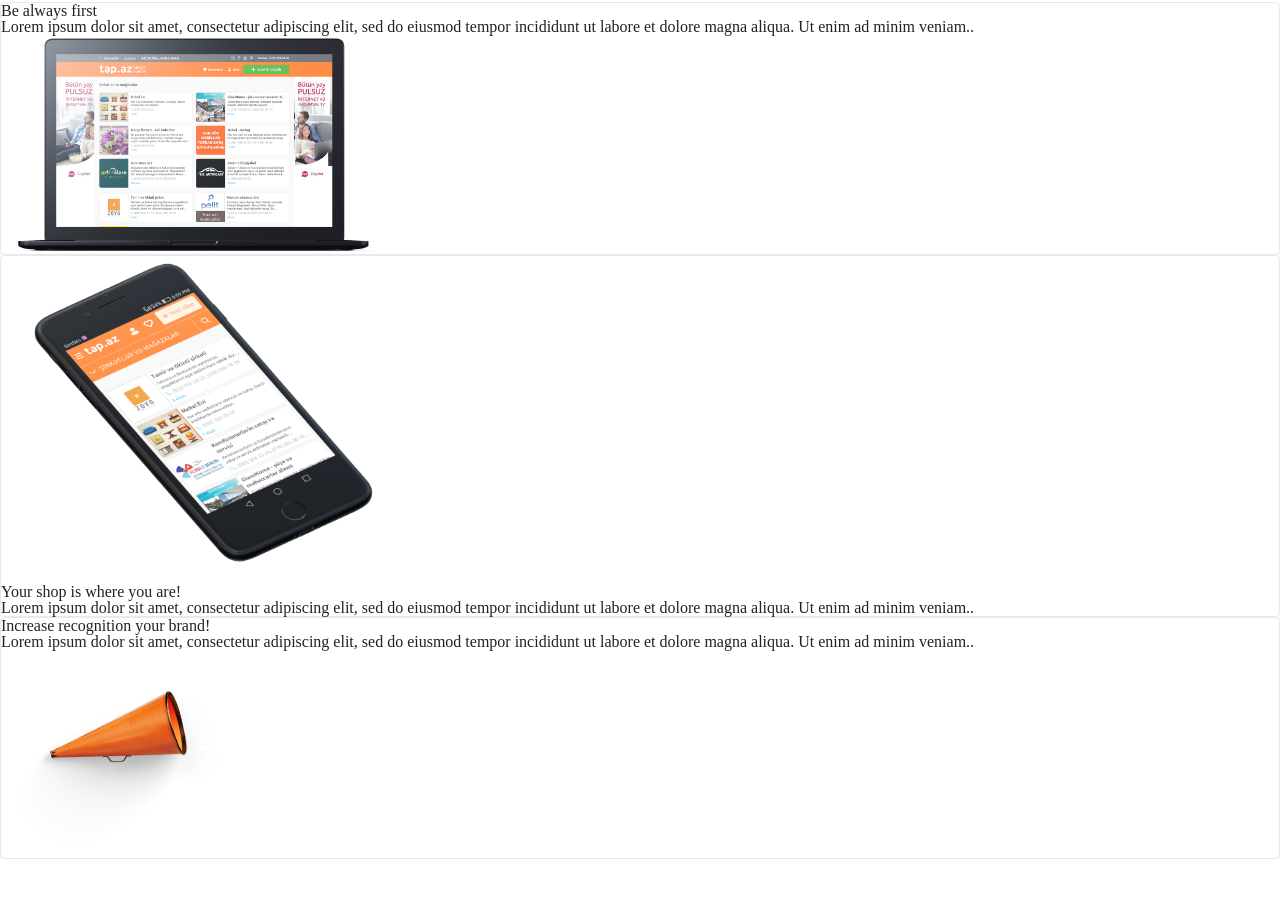
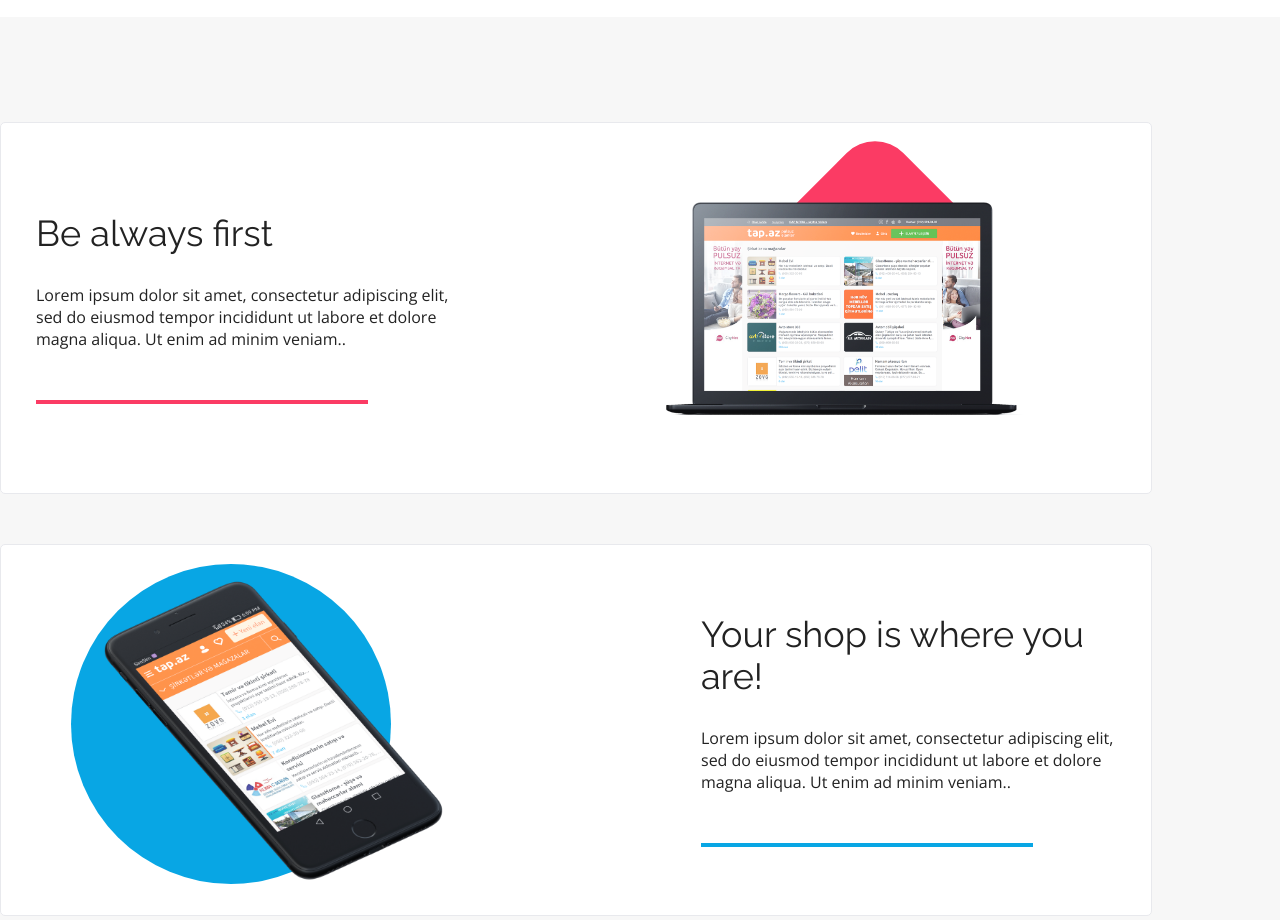
Before and after one commit to JetLag10/BestShop_project, a plain HTML site: page index.html in a window 1280 px wide. Shown: the part 1362-2282 px from the top of the page. Before the commit the page ends 2221 px from the top, so only its background shows below. Drawn offline with nearby package versions, Linux system fonts and the light colour scheme.

Commit message:
benefits added

```diff
--- a/CSS/style.css
+++ b/CSS/style.css
@@ -48,7 +48,8 @@ main{
     margin-top: 130px;
 }
 .sell_more_content h1{
-    font: normal 49px/57px Raleway;
+    font: 49px Raleway;
+    line-height: 57px;
     margin-bottom: 20px;
 }
 .sell_more_content p{
@@ -88,6 +89,7 @@ main{
     flex-direction: column;
     justify-content: center;
     align-items: center;
+    margin-bottom: 120px;
 }
 .stats_box .circle{
     width: 63px;
@@ -126,19 +128,127 @@ main{
     margin-top: 7px;
 }
 /*------------------BENEFITS------------------------*/
+/*dac wiecej boxow tej samej wartosci i zrobic np flex reverse itp*/
+
 .benefits_100vw{
     background: #F7F7F7;
     width: 100%;
-    margin-top: 105px;
+    display: flex;
+}
+.benefits{
+    box-sizing: border-box;
+    margin: 105px auto;
+    position: relative;
+   width: 100%;
 
 }
-.benefits{
-margin-top: 105px;
-}
 .benefits .benefit_box{
-    align-items: center;
     background: #FFFFFF;
     border: 1px solid #E8E9ED;
     border-radius: 5px;
+    display: flex;
+    justify-content: space-between;
+    align-items: center;
+    height: 370px;
+    z-index: 1;
+    margin-bottom: 50px;
+    max-width: 1150px;
+}
+.benefit_text{
+    margin: 70px 35px;
+    max-width: 415px;
+}
+.benefit_box:nth-of-type(1) .benefit_text::after{
+    content: "";
+    width: 328px;
+    border: 2px solid #FB3B64;
+    display: block;
+    margin-top: 50px;
+   }
+.benefit_box:nth-of-type(2) .benefit_text::after{
+    content: "";
+    width: 328px;
+    border: 2px solid #08a6e4;
+    display: block;
+    margin-top: 50px;
+}
+.benefit_box:nth-of-type(3) .benefit_text::after{
+    content: "";
+    width: 328px;
+    border: 2px solid #55DFB4;
+    display: block;
+    margin-top: 50px;
+}
+.benefit_box p{
+    font-family: open sans, sans-serif;
+    font-size: 16px;
+    line-height: 22px;
 
 }
+.benefit_box h2{
+    font: 36px Raleway;
+    margin-bottom: 30px;
+    line-height: 42px;
+}
+.benefit_box:nth-of-type(3) {
+    margin-bottom: 105px;
+    background: #F7F7F7;
+    border: none;
+    display: flex;
+}
+.benefit_box:nth-of-type(1) .right_benefit{
+    margin-right: 115px;
+    z-index: 1;
+    }
+.benefit_box:nth-of-type(2) .left_benefit{
+    margin: 30px 0 15px 70px;
+    position: relative;
+    z-index: 1;
+}
+.benefit_box:nth-of-type(1) .right_benefit:before{
+    content: "";
+    width: 180px;
+    height: 180px;
+    background: #FB3B64;
+    display: block;
+    position: absolute;
+    transform: rotate(45deg);
+    border-radius: 40px;
+    right: 315px;
+    top:40px;
+    z-index: -1;
+    }
+.benefit_box:nth-of-type(2) .left_benefit:before{
+    content: "";
+    display: block;
+    position: absolute;
+    width: 320px;
+    height: 320px;
+    background: #08a6e4;
+    border-radius: 50%;
+    left: 0;
+    top: -10px;
+    z-index: -1;
+
+}
+.benefit_box:nth-of-type(3) .right_benefit{
+    background: #55DFB4;
+    border: 1px solid #E8E9ED;
+    border-radius: 5px;
+    display: flex;
+    align-items: center;
+    justify-content: center;
+    margin-left: 60px;
+    min-width: 440px;
+    box-sizing: border-box;
+    height: 100%;
+    flex-grow: 1;
+    max-width: 440px;
+   }
+
+.benefit_box:nth-of-type(3) .left_benefit{
+    background: #FFFFFF;
+    border: 1px solid #E8E9ED;
+    height: 100%;
+    width: 100%;
+    }
--- a/index.html
+++ b/index.html
@@ -72,9 +72,10 @@
             <div class="benefits container">
                 <div class="benefit_box">
                     <div class="left_benefit">
+                        <div class="benefit_text">
                             <h2>Be always first</h2>
                             <p>Lorem ipsum dolor sit amet, consectetur adipiscing elit, sed do eiusmod tempor incididunt ut labore et dolore magna aliqua. Ut enim ad minim veniam..</p>
-
+                        </div>
                     </div>
                     <div class="right_benefit">
                         <img src="./Images/macbook2.png" alt="">
@@ -85,15 +86,18 @@
                         <img src="./Images/iPhone2.png" alt="">
                     </div>
                     <div class="right_benefit">
+                        <div class="benefit_text">
                             <h2>Your shop is where you are!</h2>
                             <p>Lorem ipsum dolor sit amet, consectetur adipiscing elit, sed do eiusmod tempor incididunt ut labore et dolore magna aliqua. Ut enim ad minim veniam..</p>
-
+                        </div>
                     </div>
                 </div>
                 <div class="benefit_box">
                     <div class="left_benefit">
+                        <div class="benefit_text">
                             <h2>Increase recognition your brand!</h2>
                             <p>Lorem ipsum dolor sit amet, consectetur adipiscing elit, sed do eiusmod tempor incididunt ut labore et dolore magna aliqua. Ut enim ad minim veniam..</p>
+                        </div>
                     </div>
                 <div class="right_benefit">
                         <img src="./Images/trumpet.png" alt="">
```
Lines whose indentation alone changed are shown as unchanged.
